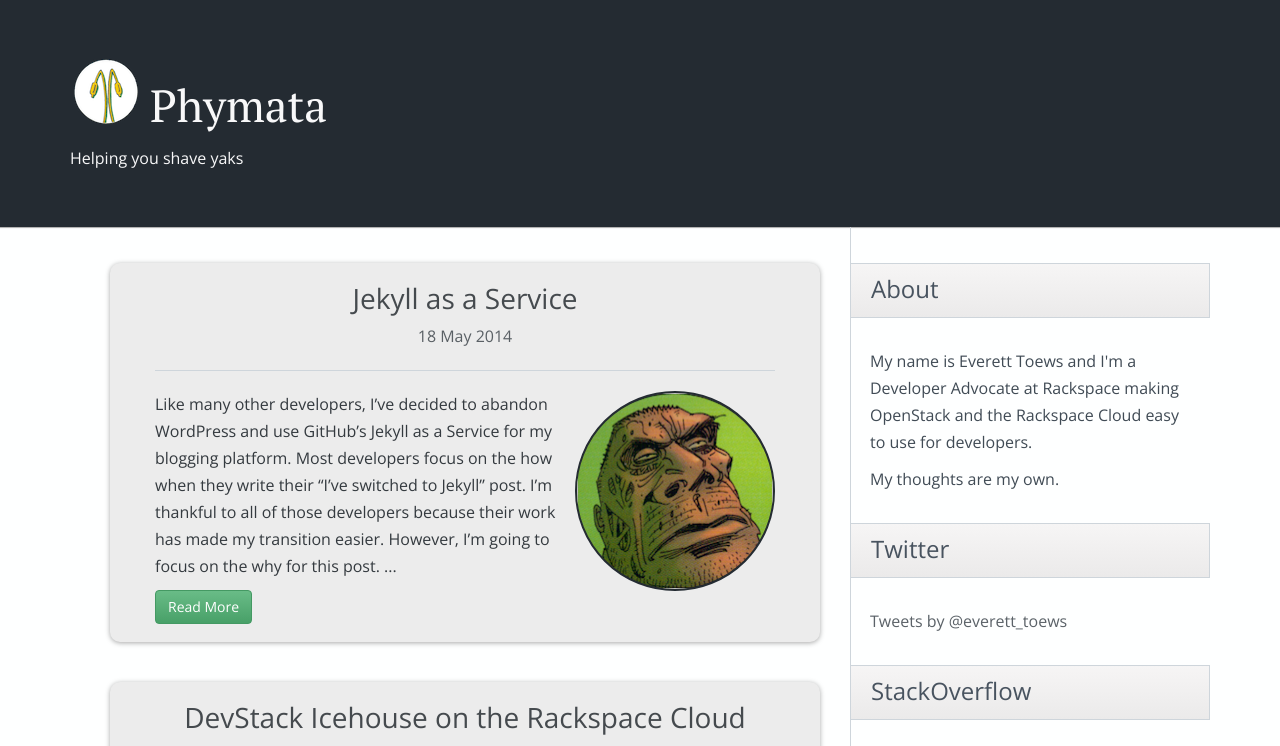
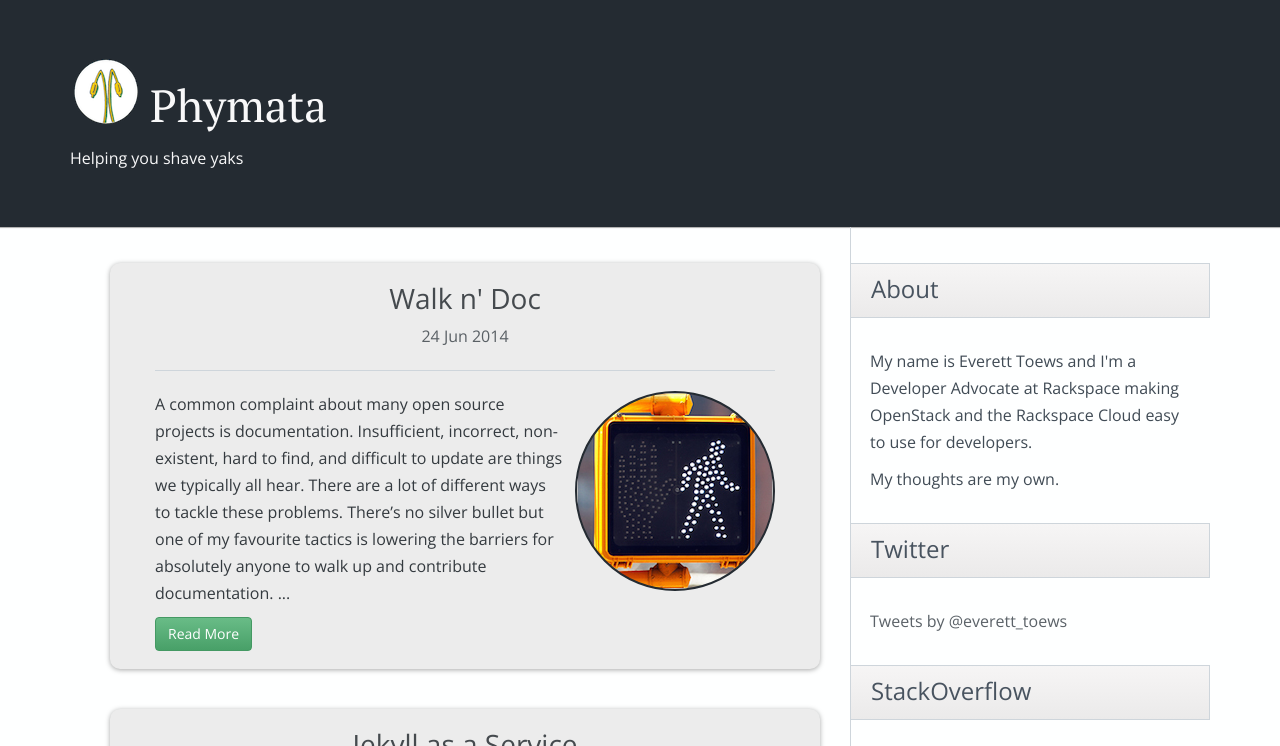
Before and after one commit to etoews/etoews.github.io, a Jekyll site: the page built from index.html, in a window 1280 px wide and 900 px high, cut to the strip 0-746 px from the top of the window. Built offline with Jekyll 4.4.1, drawn with Linux system fonts in a browser that asks for light colours; nearby versions of some CDN libraries; Markdown is read by kramdown in place of the engine named in the settings; the list of posts is cut into pages by our own code; comment, search, counter and statistics services are not loaded; some of the changed lines change nothing that is shown; some of the changed text lies outside the part shown.

Commit message:
Walk n Doc

```diff
--- a/_layouts/default.html
+++ b/_layouts/default.html
@@ -5,7 +5,7 @@
 <!--[if gt IE 8]><!--> <html class="no-js"> <!--<![endif]-->
 <head>
     <meta charset="utf-8">
-    <title>{{ site.title }}</title>
+    <title>{{ page.title }}</title>
     <meta name="description" content="">
     <meta name="viewport" content="width=device-width">
 
@@ -44,9 +44,12 @@
 <header>
     <div class="widewrapper masthead">
         <div class="container">
-            <a href="/" id="logo"><img src="/img/antennae.png" alt="Phymata"></a>
-            <h1 style="margin-left: 80px;">Phymata</h1>
-            Helping you shave yaks
+            <div class="row">
+            <div class="col-md-8">
+                <a href="/" id="logo"><img src="/img/antennae.png" alt="Phymata"></a>
+                <h1 style="margin-left: 80px;">Phymata</h1>
+                Helping you shave yaks
+            </div></div>
         </div>
     </div>
 </header>
--- /dev/null
+++ b/_posts/2014-06-24-walk-n-doc.md
@@ -0,0 +1,141 @@
+---
+author: Everett Toews
+comments: true
+date: 2014-06-24 14:00:00+00:00
+layout: post
+slug: walk-n-doc
+title: Walk n' Doc
+image: /img/posts/pedestrian-sign.jpg
+categories:
+- jclouds
+- documentation
+- advocacy
+---
+
+<img class="img-right" src="/img/posts/pedestrian-sign.jpg"/>A common complaint about many open source projects is documentation. Insufficient, incorrect, non-existent, hard to find, and difficult to update are things we typically all hear. There are a lot of different ways to tackle these problems. There's no silver bullet but one of my favourite tactics is lowering the barriers for absolutely anyone to walk up and contribute documentation.
+
+<!--more-->
+
+## Lowering the Barriers
+
+Lowering the barriers means:
+
+1. Using a platform conducive to contributions
+1. Using ubiquitous documentation editors
+1. Using a common and well understood documentation markup language
+1. Not requiring your contributors to install and configure tools
+1. Providing a preview of the updates to make reviews easier
+
+I built a system for the [Apache jclouds](http://jclouds.apache.org/) community that lowers these barriers. But before getting into the details of exactly how I implemented this, let's take a look at the process of actually making a contribution.
+
+## The Process
+
+There are 3 actors in this process:
+
+* The contributor who wants to improve the jclouds' documentation.
+* The reviewer who is most likely a committer on jclouds that will review the changes.
+* The doc system responsible for building the staging website and making it available to the contributor and the reviewer.
+
+This is the process they go through:
+
+1. The contributor, wanting to make an improvement, clicks on the Fix This Page link at the bottom of any page on the jclouds [website](http://jclouds.apache.org/) ([screenshot](/img/posts/walk-n-doc-01.png)).
+1. The contributor edits the page while GitHub automatically forks the [jclouds-site repo](https://github.com/jclouds/jclouds-site/) in the background, if necessary ([screenshot](/img/posts/walk-n-doc-02.png)). Note that the contributor needs a GitHub account and will need to be logged in.
+1. The contributor proposes the edits while GitHub automatically create a branch for the commit ([screenshot](/img/posts/walk-n-doc-03.png)).
+1. The contributor creates a pull request ([screenshot](/img/posts/walk-n-doc-04.png)).
+1. The doc system automatically builds the entire jclouds website with the contributor's edits included and comments on the pull request when done ([screenshot](/img/posts/walk-n-doc-05.png)).
+1. The doc system automatically uploads the staging jclouds website to [Rackspace Cloud Files](http://jclouds.apache.org/guides/rackspace/#files) and comments on the pull request with a link to the staging website when done ([screenshot](/img/posts/walk-n-doc-06.png)).
+1. The contributor and the reviewer both click on the link to the staging website so they can both review the exact same rendered changes ([screenshot](/img/posts/walk-n-doc-07.png)).
+1. If the reviewer requests changes, the contributor edits the file(s) within the pull request and proposes those edits in an additional commit. The process goes back to #5 ([screenshot](/img/posts/walk-n-doc-08.png)).
+1. The reviewer rejoices when the changes look good and merges the pull request ([screenshot](/img/posts/walk-n-doc-09.png)).
+
+While this might seem like a long process, it can actually be very quick. The process could happen in less than 5 minutes, if a simple edit required no additional changes and the reviewer signed off right away. It's important to note that there is no incidental complexity here. The process is as efficient as it could possibly be with respect to GitHub's workflow.
+
+## The Implementation
+
+Here's how I implemented this doc system in the jclouds community.
+
+1. A GitHub account is needed to start a pull request
+1. Markdown and HTML/CSS with Jekyll
+1. Any web browser
+1. Jenkins to install and configure the doc build tools so the contributor doesn't have to
+1. Jenkins' jobs to build the website with Jekyll and to upload the staging jclouds website to Rackspace Cloud Files using jclouds
+
+### GitHub
+
+Many people have [GitHub](https://github.com/) accounts already and getting one is trivial. It also gives the jclouds community a good idea about who is making the contribution. The [pull request](https://help.github.com/articles/using-pull-requests) is the primary unit of collaboration on GitHub.
+
+### Markdown and HTML/CSS
+
+Simple [Markdown](http://daringfireball.net/projects/markdown/) documents with HTML/CSS make up the content of the jclouds website documentation. They are combined using [Jekyll](http://jekyllrb.com/), a template engine, so that contributors can focus on the content and not the layout of the entire website.
+
+### Web Browser
+
+It doesn't get anymore ubiquitous than the web browser. The Markdown documents can be edited in a textarea on GitHub from a web browser. The web has trained us to fill out online forms and this is no different. You could just as easily go through the process above on your mobile phone.
+
+### Jenkins
+
+<img class="img-right" src="/img/posts/jenkins.png"/>[Jenkins](http://jenkins-ci.org/), at the heart of the doc system, is responsible for building the website with Jekyll and uploading the staging jclouds website to Rackspace Cloud Files using jclouds. Installation and configuration of Jenkins itself is outside the scope of this post but it's relatively easy to get started using it. You need the [GitHub Plugin and configure a webhook](http://blog.cloudbees.com/2012/01/better-integration-between-jenkins-and.html) to fire when a pull request is made to your GitHub repo.
+
+### Jenkins Jobs
+
+Jenkins jobs are what get the work done in the jclouds doc system. The 2 jobs are:
+
+1. jclouds-site-pull-requests to build the website with Jekyll
+1. jclouds-site-staging to upload the website to Cloud Files with jclouds.
+
+#### Job: jclouds-site-pull-requests
+
+Relevant settings:
+
+* Project name: jclouds-site-pull-requests
+* Source Code Management
+  * Repository URL: git://github.com/jclouds/jclouds-site.git
+  * Branches to build: origin/master
+* Build Triggers
+  * Build pull requests to the repository: Checked
+
+Execute shell 1:
+
+<script src="https://gist.github.com/everett-toews/e2061a056b31b1bc5a2c.js"></script>
+
+More relevant settings:
+
+* Post-build Actions
+  * Files to archive: _site/**/*
+  * Projects to build: jclouds-site-staging
+
+#### Job: jclouds-site-staging
+
+Relevant settings:
+
+* Project name: jclouds-site-staging
+* Source Code Management
+  * None
+* Build Triggers
+  * Build after other projects are built: Checked
+  * Project names: jclouds-site-pull-requests
+* Build
+  * Copy artifacts from another project
+    * Project name: jclouds-site-pull-requests
+    * Which build: Upstream build that triggered this job
+    * Artifacts to copy: _site/**/*
+
+Execute shell 1:
+
+<script src="https://gist.github.com/everett-toews/034473bad5ad6cd5cad2.js"></script>
+
+Execute shell 2:
+
+<script src="https://gist.github.com/everett-toews/9dd74e0f655e6b567253.js"></script>
+
+comment.py
+
+<script src="https://gist.github.com/everett-toews/4e7295ecfd33ac14d92e.js"></script>
+
+The jclouds community actually uses [CloudBees](http://www.cloudbees.com/) extensively as the place to host our Jenkins jobs. However, these jobs have been generalized and should run on Jenkins with the GitHub plugin.
+
+## Coda
+
+This isn't just about documentation; it's about building community through contribution. If you can get a user to make a documentation contribution, that user will be much more engaged in your community. They will have feeling of ownership and pride in a piece of software that they depend on and that they have improved. These are the users who will be with you through thick and thin, and who will find other ways to contribute to your project.
+
+You might not be able to implement this system exactly as I've done it in the jclouds community but the important part is finding ways to lower the barriers to contributing documentation. I didn't build this system in a day. Tackle each of the barriers above one at a time. Eventually you'll be able to put the pieces together into a system that works for you.
--- a/index.html
+++ b/index.html
@@ -1,5 +1,6 @@
 ---
 layout: default
+title: Blog | Phymata
 ---
 
 <ul>
```
Also changed, not shown: img/posts/jenkins.png (added), img/posts/pedestrian-sign.jpg (added), img/posts/walk-n-doc-01.png (added), img/posts/walk-n-doc-02.png (added), img/posts/walk-n-doc-03.png (added), img/posts/walk-n-doc-04.png (added), img/posts/walk-n-doc-05.png (added), img/posts/walk-n-doc-06.png (added), img/posts/walk-n-doc-07.png (added), img/posts/walk-n-doc-08.png (added), img/posts/walk-n-doc-09.png (added), 1 other file.
